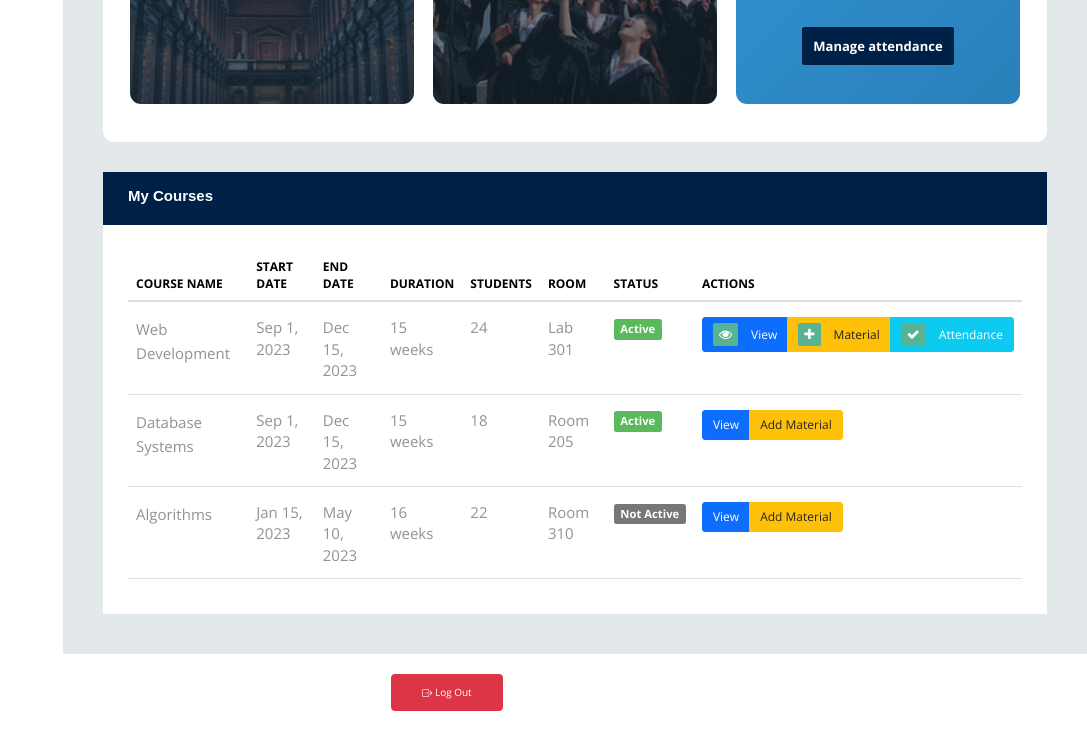
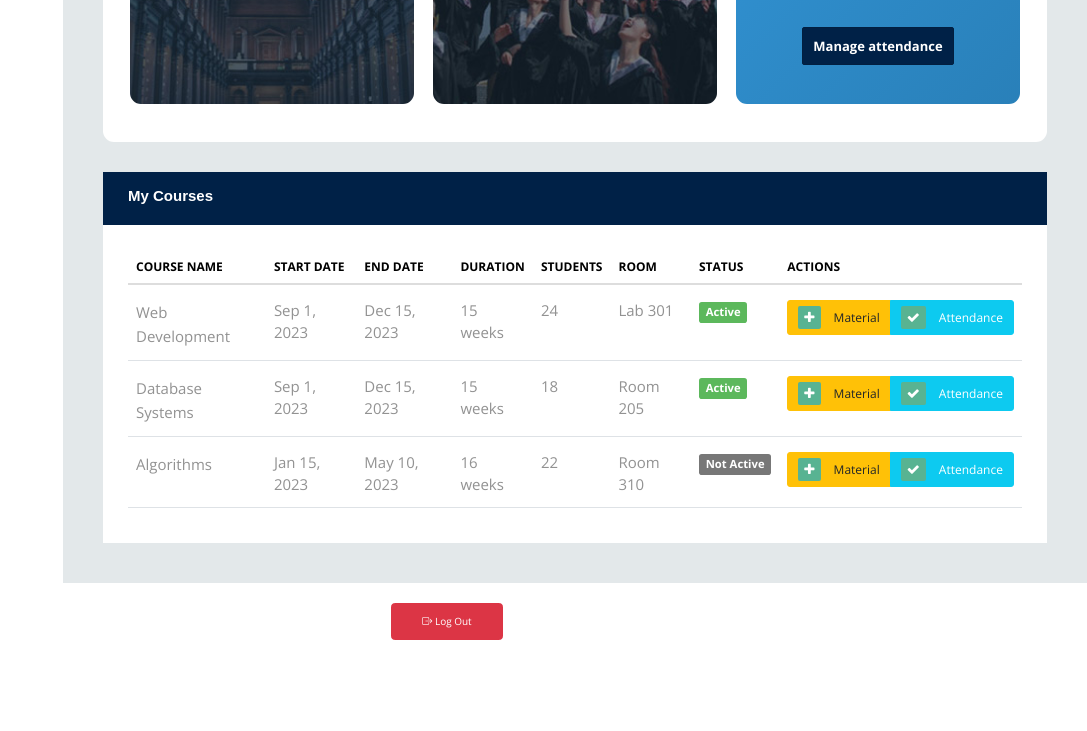
Before and after one commit to Mahm0ud-Eid/courses-platform-frontend, a website: page instructor.html in a window 1280 px wide. Shown: the part 561-1292 px from the top of the page, without its empty margins (193-1280 px from the left). After the commit the page ends 1221 px from the top, so only its background shows below. Drawn offline with nearby package versions, Linux system fonts and the light colour scheme.

Commit message:
feat: remove 'View' button from instructor dashboard for cleaner UI

```diff
--- a/instructor.html
+++ b/instructor.html
@@ -188,16 +188,14 @@
                           </td>
                           <td class="actions-col">
                             <div class="btn-group-vertical btn-group-sm d-md-none">
-                              <a href="instructor-course-detail.html" class="btn btn-primary text-white mb-1"><i
-                                  class="fa fa-eye"></i> View</a>
+
                               <a href="instructor-add-material.html" class="btn btn-warning text-dark mb-1"><i
                                   class="fa fa-plus"></i> Material</a>
                               <a href="instructor-attendance.html" class="btn btn-info text-white"><i
                                   class="fa fa-check"></i> Attendance</a>
                             </div>
                             <div class="btn-group btn-group-sm d-none d-md-inline-flex">
-                              <a href="instructor-course-detail.html" class="btn btn-primary text-white"><i
-                                  class="fa fa-eye"></i> View</a>
+
                               <a href="instructor-add-material.html" class="btn btn-warning text-dark"><i
                                   class="fa fa-plus"></i> Material</a>
                               <a href="instructor-attendance.html" class="btn btn-info text-white"><i
@@ -219,14 +217,18 @@
                           </td>
                           <td class="actions-col">
                             <div class="btn-group-vertical btn-group-sm d-md-none">
-                              <a href="instructor-course-detail.html" class="btn btn-primary text-white mb-1"><i
-                                  class="fa fa-eye"></i> View</a>
+
                               <a href="instructor-add-material.html" class="btn btn-warning text-dark mb-1"><i
                                   class="fa fa-plus"></i> Material</a>
+                              <a href="instructor-attendance.html" class="btn btn-info text-white"><i
+                                  class="fa fa-check"></i> Attendance</a>
                             </div>
                             <div class="btn-group btn-group-sm d-none d-md-inline-flex">
-                              <a href="instructor-course-detail.html" class="btn btn-primary text-white">View</a>
-                              <a href="instructor-add-material.html" class="btn btn-warning text-dark">Add Material</a>
+
+                              <a href="instructor-add-material.html" class="btn btn-warning text-dark"><i
+                                  class="fa fa-plus"></i> Material</a>
+                              <a href="instructor-attendance.html" class="btn btn-info text-white"><i
+                                  class="fa fa-check"></i> Attendance</a>
                             </div>
                           </td>
                         </tr>
@@ -244,14 +246,18 @@
                           </td>
                           <td class="actions-col">
                             <div class="btn-group-vertical btn-group-sm d-md-none">
-                              <a href="instructor-course-detail.html" class="btn btn-primary text-white mb-1"><i
-                                  class="fa fa-eye"></i> View</a>
+
                               <a href="instructor-add-material.html" class="btn btn-warning text-dark mb-1"><i
                                   class="fa fa-plus"></i> Material</a>
+                              <a href="instructor-attendance.html" class="btn btn-info text-white"><i
+                                  class="fa fa-check"></i> Attendance</a>
                             </div>
                             <div class="btn-group btn-group-sm d-none d-md-inline-flex">
-                              <a href="instructor-course-detail.html" class="btn btn-primary text-white">View</a>
-                              <a href="instructor-add-material.html" class="btn btn-warning text-dark">Add Material</a>
+
+                              <a href="instructor-add-material.html" class="btn btn-warning text-dark"><i
+                                  class="fa fa-plus"></i> Material</a>
+                              <a href="instructor-attendance.html" class="btn btn-info text-white"><i
+                                  class="fa fa-check"></i> Attendance</a>
                             </div>
                           </td>
                         </tr>
```
Also changed, not shown: instructor-courses.html (+0 -3 lines).
